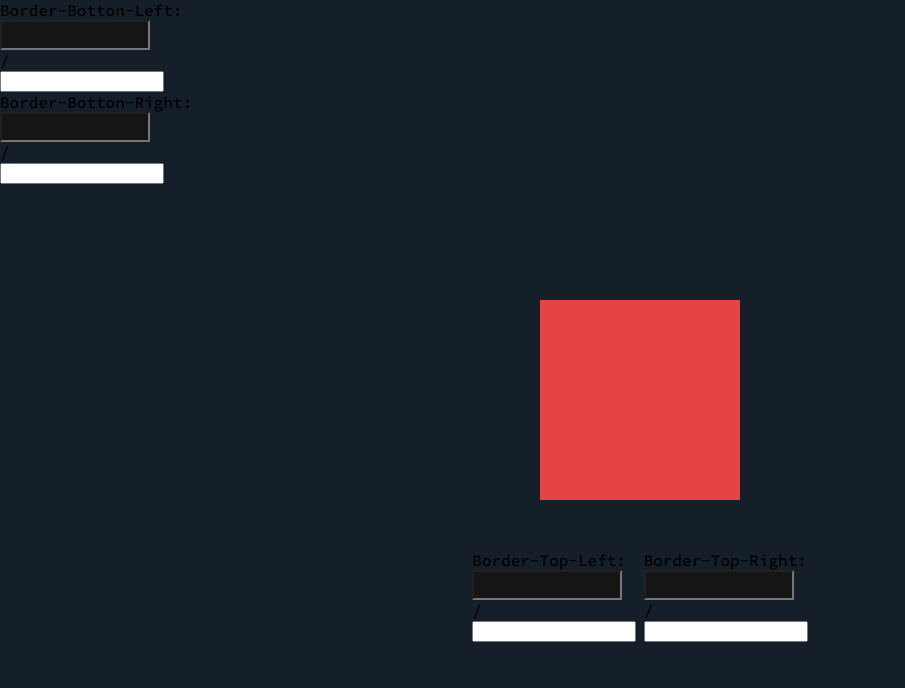
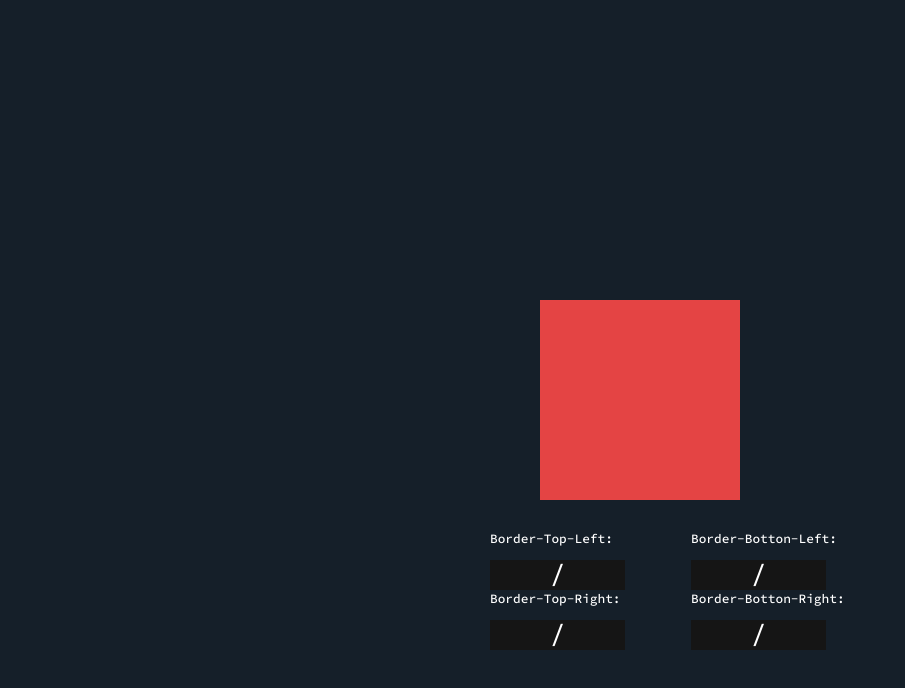
Before and after one commit to AlexJr22/Border-radius-Previewer, a plain HTML site: page borderRadiusPreviwer/index.html in a window 1280 px wide. Shown: the whole page, without its empty margins (0-905 px from the left). Drawn offline with Linux system fonts and the light colour scheme.

Commit message:
modifying the styles

```diff
--- a/borderRadiusPreviwer/style/BorderPreviwer.css
+++ b/borderRadiusPreviwer/style/BorderPreviwer.css
@@ -1,4 +1,4 @@
-#borderPreviwer{
+#borderPreviwer{    /* circle */
   position: absolute;
   background-color: rgb(228, 68, 68);
 
--- a/borderRadiusPreviwer/style/borderInputs.css
+++ b/borderRadiusPreviwer/style/borderInputs.css
@@ -1,25 +1,65 @@
-#borderInputs {
+#borderInputs{
   position: absolute;
   display: flex;
   flex-wrap: wrap;
 
-  width: 350px;
+  width: 300px;
   height: 100px;
 
   top: 50%;
   left: 50%;
-  transform: translate(-50%, 150px);
+  transform: translate(-50%, 130px);
 
-  justify-content: space-evenly;
+  justify-content: flex-start;
 }
 
-#borderTLEFT, #borderTRIGHT, #borderBLEFT, #borderBRIGHT {
+#borderInputs2 {
+  position: absolute;
+  display: flex;
+  flex-wrap: wrap;
+
+  width: 300px;
+  height: 100px;
+
+  top: 50%;
+  left: 50%;
+  transform: translate(17%, 130px);
+
+  justify-content: flex-start;
+}
+
+#borderTLEFT, #borderTRIGHT, #borderBLEFT, #borderBRIGHT,
+#borderTLEFT2, #borderTRIGHT2, #borderBLEFT2, #borderBRIGHT2{
   background-color: rgb(21, 21, 21);
   color: white;
   font-size: 1.2em;
+  border: rgb(21, 21, 21) solid ;
 
   padding-left: 7px;
 
-  width: 150px;
+  width: 60px;
   height: 30px;
 }
+
+#Border-Top-Left, #Border-Top-Right, #Border-Botton-Left,
+#Border-Botton-Right {
+  position: relative;
+  display: flex;
+  color: white;
+  width: 170px;
+  height: 60px;
+  font-size: 0.8em;
+}
+
+.NewBotton {
+  background-color: rgb(21, 21, 21);
+  height: 30px;
+  position: absolute;
+  display: flex;
+  bottom: 0;
+  border-radius: 5px;
+}
+.NewBotton p {
+  font-size: 2em;
+  transform: translateY(-3px);
+}
```
